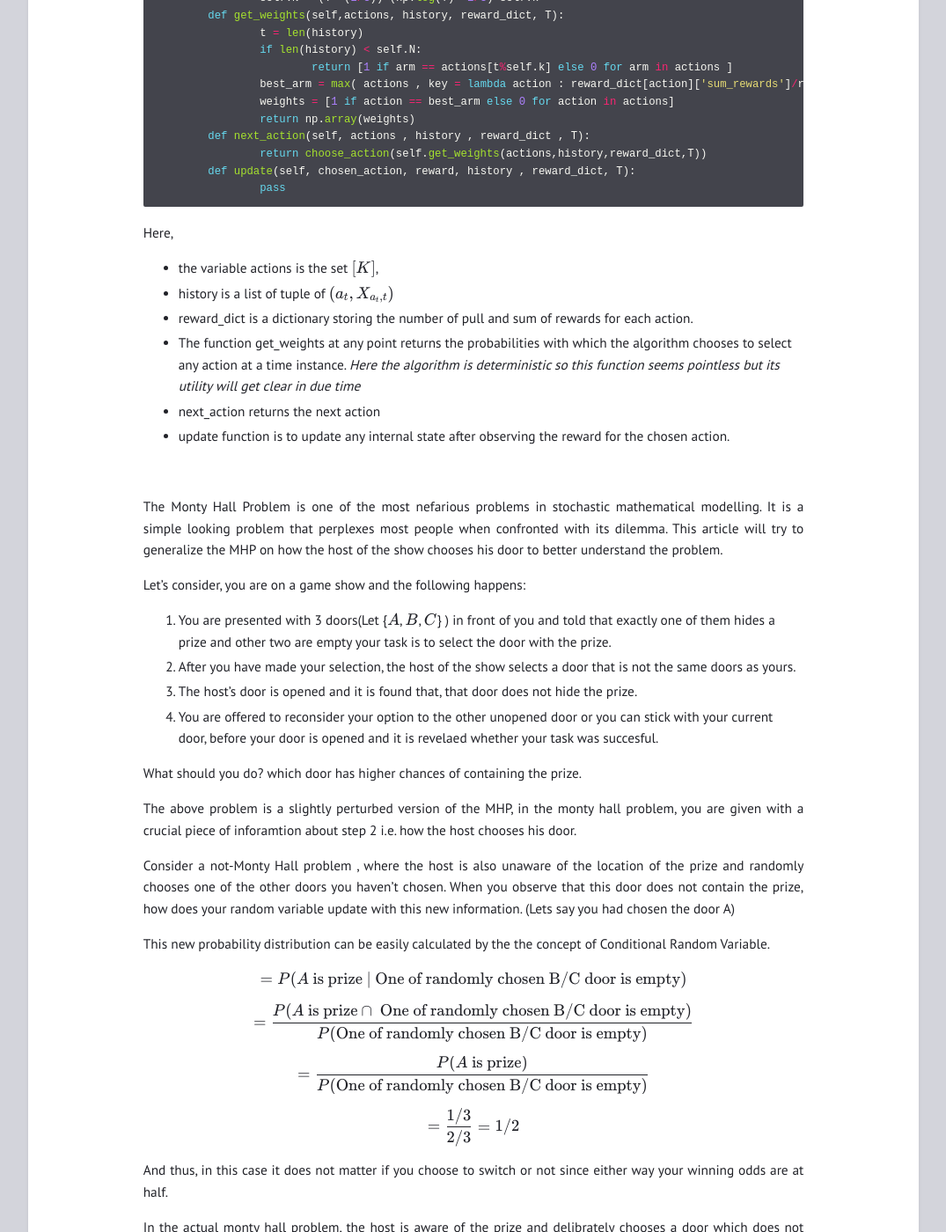
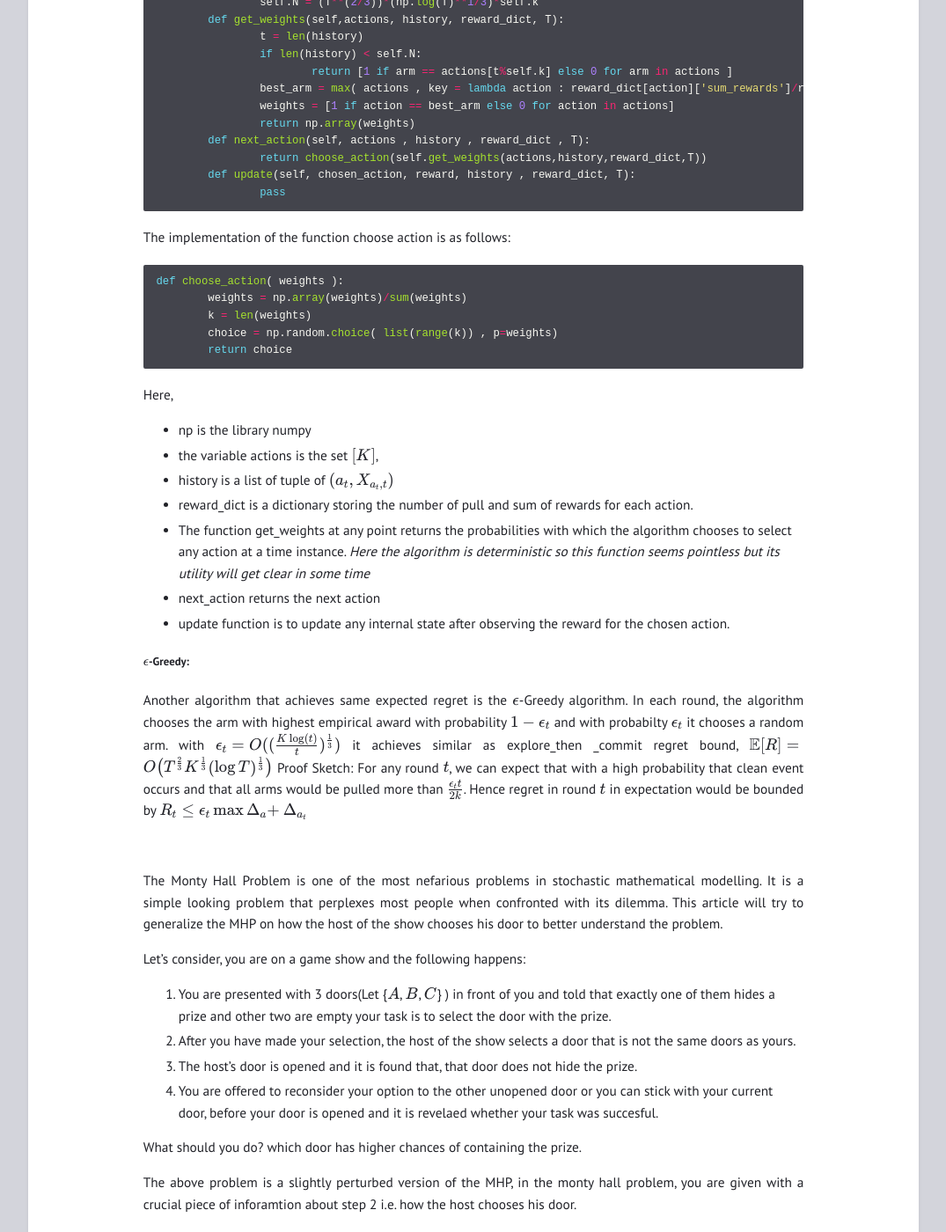
Before and after one commit to ayushbatra/ayushbatra.github.io, a Jekyll site: the page built from _posts/2023-01-03-multiarmedbandits.md, in a window 1280 px wide and 1400 px high, scrolled down 2047 px. Shown: the whole window at 88% size, without its empty margins (102-1177 px from the left). Built offline with Jekyll 4.4.1, drawn with Linux system fonts in a browser that asks for light colours; some of the changed text lies outside the part shown.

Commit message:
Update 2023-01-03-multiarmedbandits.md

````diff
--- a/_posts/2023-01-03-multiarmedbandits.md
+++ b/_posts/2023-01-03-multiarmedbandits.md
@@ -17,7 +17,7 @@
 + $$X_{a\in [K],t\in [T]}$$: reward for arm $$a$$ in round $$t$$
 + $$\Delta_{a,t}$$: is the difference between the reward of optimal arm and arm $$a$$ in round $$t$$.
 + $$n_t(a)$$: is the number of pulls of arm $$a$$ up to round $$t$$.
-
++ a*: be the optimal arm.
 &nbsp;
 #### Stochastic Bandits:
 
@@ -50,14 +50,16 @@
 $$\implies\mathbb{P}\big[ | \mu_a - \overline{\mu}_{a,t} | > \delta_{a,t} \big] \leq  2e^{\frac{-2n_a(t)\cdot\delta_{a,t}^2}{(6 - (-5 ))^2}} = 2e^{\frac{-2n_a(t)\cdot\delta_{a,t}^2}{121}}$$
 Let $$\delta_{a,t} = \sqrt{\frac{2\cdot 121\cdot log(T)}{n_a(t)}} \implies \mathbb{P}\big[ | \mu_a - \overline{\mu}_{a,t} | > \delta_{a,t} \big] \leq\frac{2}{T^4}$$
 
-By Union Bound, $$\mathbb{P}\big[ \cup_{\forall a \in [K],t\in [T]} |\mu_a - \overline{\mu}_{a,t} | > \delta_{a,t}\big] \leq \sum_{t\in[T]}\sum_{a\in[K]} \frac{2}{T^4} \lt \frac{2}{T^4}$$
+By Union Bound, $$\mathbb{P}\big[ \cup_{\forall a \in [K],t\in [T]} |\mu_a - \overline{\mu}_{a,t} | > \delta_{a,t}\big] \leq \sum_{t\in[T]}\sum_{a\in[K]} \frac{2}{T^4} \lt \frac{2}{T^4}$$[^2]
+[^2]: For this particular proof we dont't need such a strict condition on difference between empirical and true mean, this proof only requires that the emipirical mean is close to true mean for $$t = NK$$ and not all $$t\in[T]$$. But this extra condition will be helpful for further proofs.
+
 
 Let the event that for all $$a\in[K]$$ and $$t\in[T]$$ , $$|\mu_a - \overline \mu_{a,t}| \leq \delta_{a,t}$$ be called clean event, and it occurs with probabilty $$\geq 1-O(\frac{1}{T^2})$$
 
 The the total regret suffered by the algorithm is the regret suffered in exploration phase + regret suffered in exploitation phase. The regret in any 1 round of exploration phase is bounded by the limits of rewards distribution *(6 - (-5))* and in exploitation phase, with high probability *(clean event occured)* is no more than $$\max_{a} 2\delta_{a,NK}$$ and with small probability *(clean even didn't happen)* is bounded by the limit of rewards distribution.
 $$\implies \mathbb{E}[R] \leq N\cdot K\cdot 11 + (1-O(\frac{1}{T^2}))\cdot\max_{a} 2\delta_{a,NK} + O(\frac{1}{T^2})\cdot 11$$
  to minimize the above equation we can assume $$N$$ to be $$O\big((\frac{T^2\log T}{K^2})^\frac{1}{3}\big)$$ and  $$\delta_{a,NK}/$$ for any arm is $$O\big(\sqrt{ \frac{2\cdot121\cdot\log(T)}{N} }\big)$$
-$$\implies R = O\big( T^{\frac{2}{3}}K^\frac{1}{3}(\log T)^\frac{1}{3} \big)$$
+$$\implies \mathbb{E}[R] = O\big( T^{\frac{2}{3}}K^\frac{1}{3}(\log T)^\frac{1}{3} \big)$$
 $$\square$$
 
 A python code implementation of the above algorithm looks like:
@@ -78,15 +80,31 @@
 	def update(self, chosen_action, reward, history , reward_dict, T):
 		pass
 ```
+The implementation of the function choose action is as follows:
+```python
+def choose_action( weights ):
+	weights = np.array(weights)/sum(weights)
+	k = len(weights)
+	choice = np.random.choice( list(range(k)) , p=weights)
+	return choice
+```
 Here,
++ np is the library numpy
 + the variable actions is the set $$[K]$$,
 + history is a list of tuple of $$(a_t,X_{a_t,t})$$
 + reward_dict is a dictionary storing the number of pull and sum of rewards for each action.
 + The function get_weights at any point returns the probabilities with which the algorithm chooses to select any action at a time instance.
-*Here the algorithm is deterministic so this function seems pointless but its utility will get clear in due time*
+*Here the algorithm is deterministic so this function seems pointless but its utility will get clear in some time*
 + next_action returns the next action
 + update function is to update any internal state after observing the reward for the chosen action.
 
+##### $$\epsilon$$-Greedy:
+Another algorithm that achieves same expected regret is the $$\epsilon$$-Greedy algorithm.
+In each round, the algorithm chooses the arm with highest empirical award with probability $$1-\epsilon_t$$ and with probabilty $$\epsilon_t$$ it chooses a random arm.
+with $$\epsilon_t = O((\frac{K\log(t)}{t})^\frac{1}{3})$$ it achieves similar as explore_then _commit regret bound, $$\mathbb{E}[R] = O\big( T^{\frac{2}{3}}K^\frac{1}{3}(\log T)^\frac{1}{3} \big)$$
+Proof Sketch: For any round $$t$$, we can expect that with a high probability that clean event occurs and that all arms would be pulled more than $$\frac{\epsilon_t t}{2k}$$.
+Hence regret in round $$t$$ in expectation would be bounded by
+$$R_t \leq \epsilon_t \max \Delta_a +$$ $$\Delta_{a_t}$$
 
 
 
````
